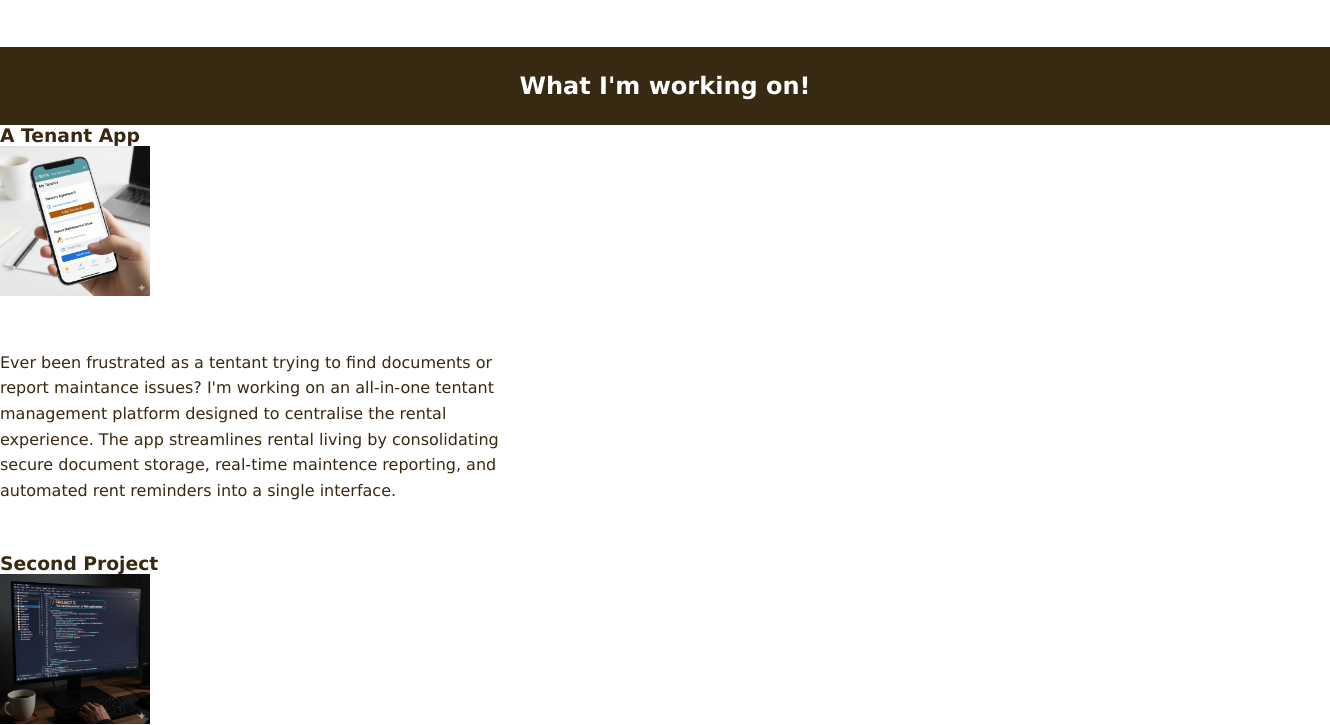
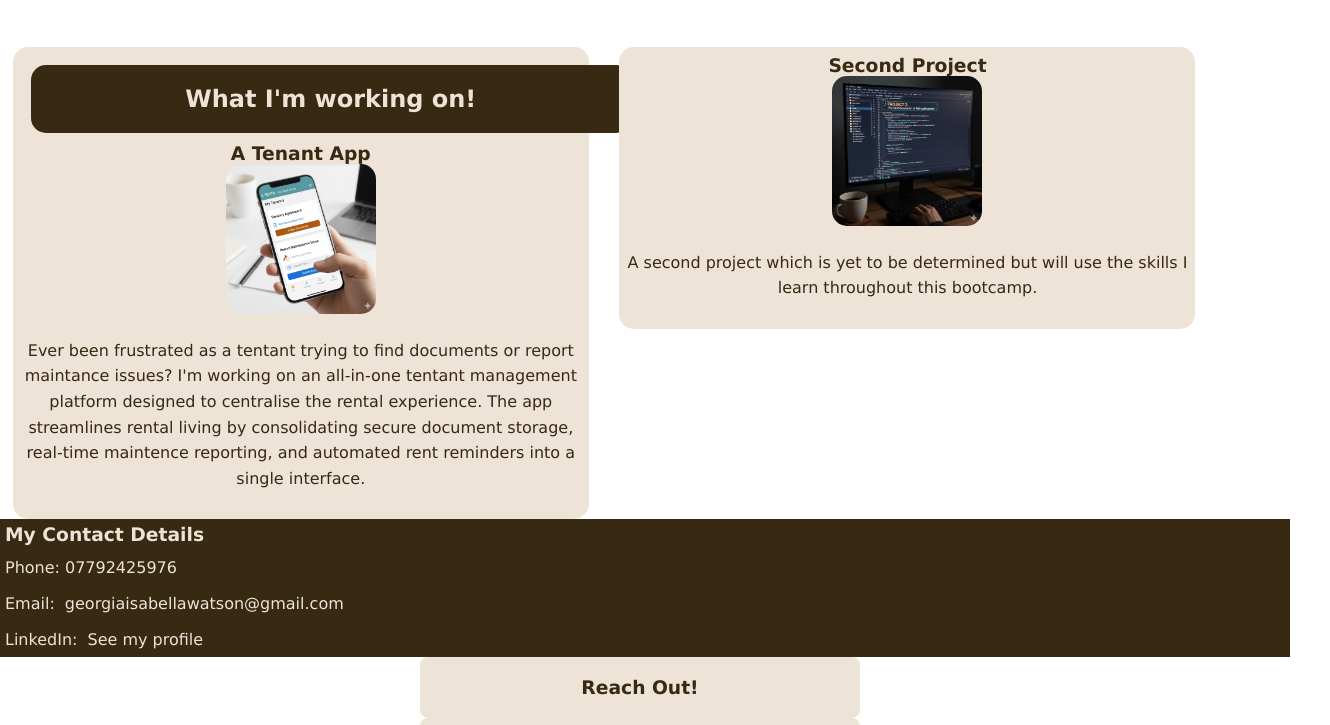
Before and after one commit to GeorgiaRawson/My-Web-Portfolio, a plain HTML site: page index.html in a window 1280 px wide. Shown: the part 583-1308 px from the top of the page, 1330 px wide, since content can reach past the window. Drawn offline with Linux system fonts and the light colour scheme.

Commit message:
Adding styling to projects section

```diff
--- a/stylesheet.css
+++ b/stylesheet.css
@@ -41,6 +41,8 @@ section .about {
     float: left;
     width: 300px;
     margin-right:40px;
+    border-radius: 50%;
+
 }
 .about h2, .about p {
    max-width:600px;
@@ -51,49 +53,62 @@ article {
 }
 
 p {
-    width:500px;
-    padding: 50px 0px;
+    width:100%;
+    padding: 20px 0px;
     line-height:1.6;
 }
 .projects {
     text-align: center;
-    padding: 25px;
+    padding: 20px;
     background-color: #382913;
-    color: white;
-   position: top 50px;
-   display: inline-block;
-   width:100%;
+    color:  #EDE3D7;
+    position: top 50px;
+    display: block;
+    width:100%;
+    border-radius: 15px;
+    margin:10px;
+    overflow: hidden;
 }
-.project1 {
-    display:inline;
+.project1, .project2 {
+    display:inline-block;
     vertical-align: top;
-    width: 48%;
+    width: 45%;
+    margin: 0 1%;
+    text-align: center;
+    box-sizing: border-box;
+    background-color:#EDE3D7;
+    padding: 8px;
+    border-radius: 15px;
 }
-.project2 {
-    display:inline;
-    vertical-align: top;
-    width: 48%;
+.project1 img, .project2 img
+{
+    border-radius: 15px;
 }
+
 section .contact {
     margin:0;
     padding:5px;
     width:100%;
     background-color: #382913;
-    color:white;
+    color: #EDE3D7;
+    text-decoration: none;
 }
-.contact a:hover {
-     background-color: #382913;
+section.contact a:hover {
+     background-color: #AD906E;
 }
 .form {
     background-color: #EDE3D7;
-    padding: 5px;
+    padding: 20px;
+    max-width: 400px;
+    margin: 0 auto;
+    text-align:center ;
+    border-radius: 8px;
 }
-.submit {
+.submit:hover {
      background-color: #382913;
 }
 footer {
-    padding: 10px;
+    padding: 5px;
     font-size: 10px;
-    text-align: center;
-    position: fixed;
+    margin: 0 auto;
 }
```
